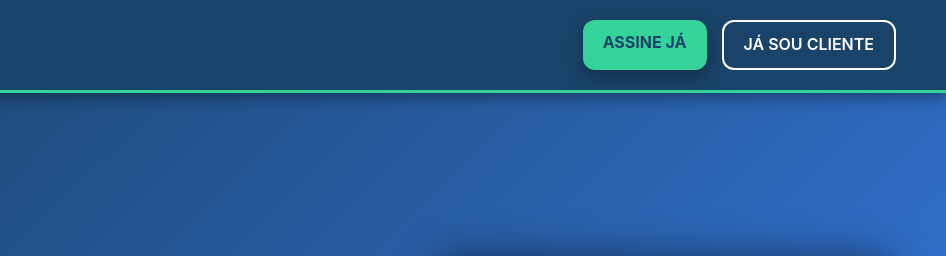
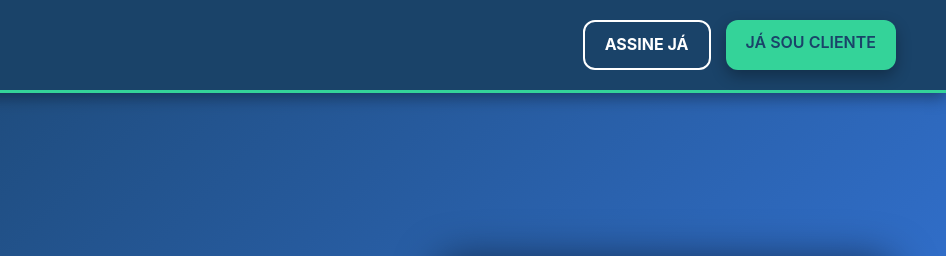
Before and after one commit to Gamaya41/vittaliflow-system, a website: page index.html in a window 1280 px wide. Shown: the top 256 px of the page, 334-1280 px from the left. Drawn offline with Linux system fonts and the light colour scheme; files whose address does not match are found by name.

Commit message:
Update index.html

```diff
--- a/index.html
+++ b/index.html
@@ -19,11 +19,11 @@
 
     <div class="header-buttons-group" style="display: flex; gap: 15px;">
 
-        <a href="#solicitar-demo" class="action-button-large btn-cliente" style="padding: 10px 20px; font-size: 1em; font-weight: 700;">
+        <a href="#solicitar-demo" class="action-button-large btn-demo" style="padding: 10px 20px; font-size: 1em; font-weight: 700;">
             ASSINE JÁ
         </a>
 
-        <a href="login.html" class="action-button-large btn-demo" style="padding: 10px 20px; font-size: 1em; font-weight: 600; background-color: transparent; border: 2px solid white; color: white;">
+        <a href="login.html" class="action-button-large btn-cliente" style="padding: 10px 20px; font-size: 1em; font-weight: 600;">
             JÁ SOU CLIENTE
         </a>
     </div>
```
